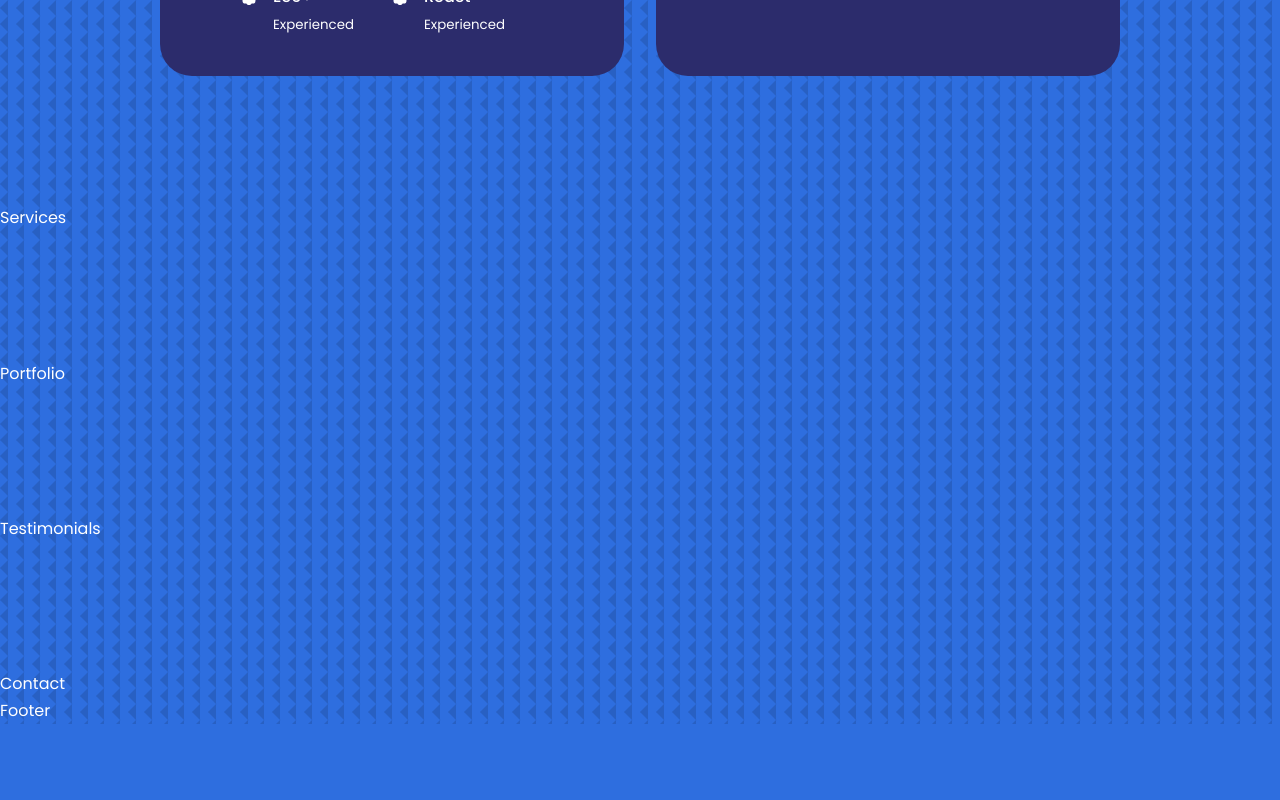
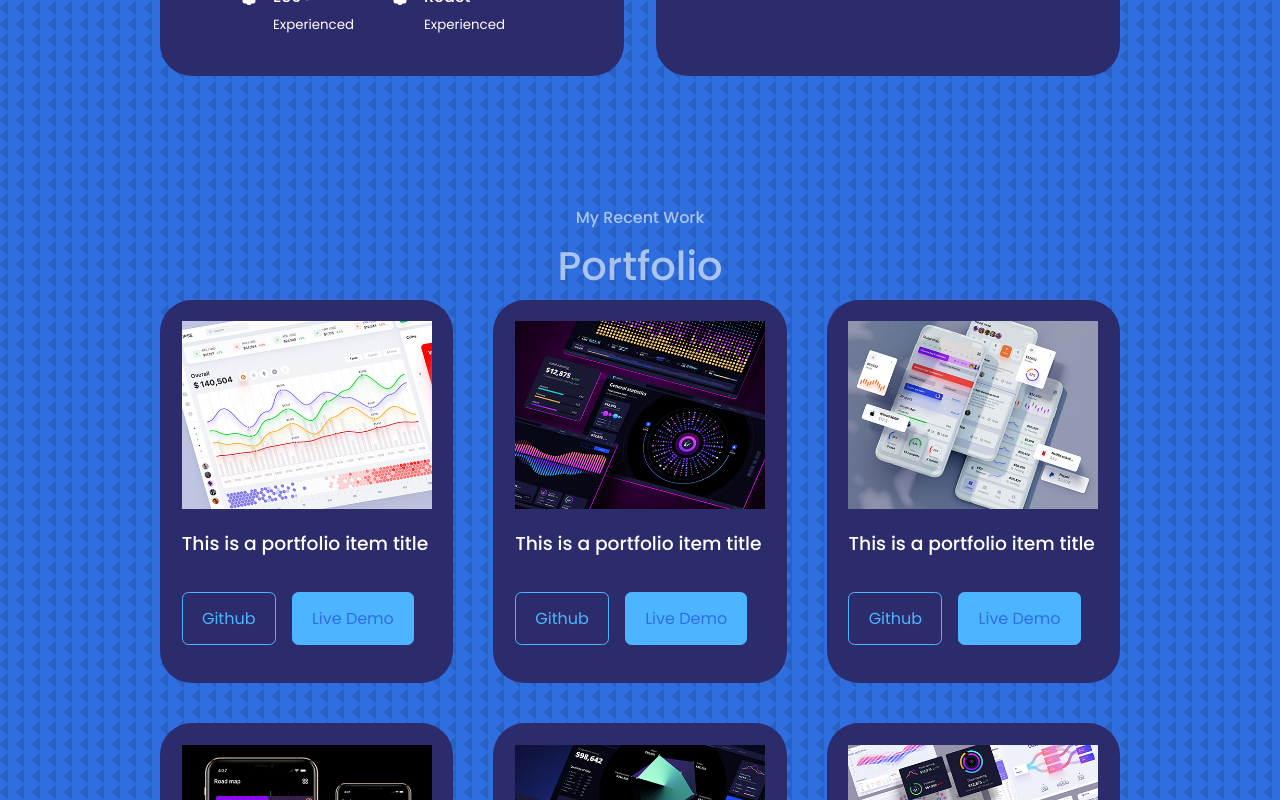
Before and after one commit to farhanf7n/react-portfolio, a React (Create React App) app: page / in a window 1280 px wide. Shown: the part 2000-2800 px from the top of the page. Before the commit the page ends 2724 px from the top, so only its background shows below. Built offline with nearby package versions, Linux system fonts and the light colour scheme.

Commit message:
finished contact section

```diff
--- a/package.json
+++ b/package.json
@@ -6,6 +6,7 @@
     "@testing-library/jest-dom": "^5.16.2",
     "@testing-library/react": "^12.1.4",
     "@testing-library/user-event": "^13.5.0",
+    "emailjs-com": "^3.2.0",
     "react": "^17.0.2",
     "react-dom": "^17.0.2",
     "react-icons": "^4.3.1",
--- a/src/App.jsx
+++ b/src/App.jsx
@@ -3,9 +3,7 @@
 import Nav from './components/nav/Nav'
 import About from './components/about/Abouts'
 import Experience from './components/experience/Experience'
-import Service from './components/services/Services'
 import Portfolio from './components/portfolio/Portfolio'
-import Testimonials from './components/testimonials/Testimonials'
 import Contact from './components/contact/Contact'
 import Footer from './components/footer/Footer'
 
@@ -16,9 +14,7 @@
       <Nav />
       <About />
       <Experience />
-      <Service />
       <Portfolio />
-      <Testimonials />
       <Contact />
       <Footer />
     </>
--- a/src/components/contact/Contact.jsx
+++ b/src/components/contact/Contact.jsx
@@ -1,9 +1,59 @@
 import React from 'react'
 import './contact.css'
+import {MdOutlineEmail} from 'react-icons/md'
+import {RiMessengerLine} from 'react-icons/ri'
+import {BsWhatsapp} from 'react-icons/bs'
+import { useRef } from 'react'
+import emailjs from 'emailjs-com';
 
 const Contact = () => {
+  const form = useRef();
+
+  const sendEmail = (e) => {
+    e.preventDefault();
+
+    emailjs.sendForm('service_72i6v0q', 'template_7j6hnfn', form.current, 'lJUdaQcvYFSLADE26')
+
+    e.target.reset()
+  };
+
   return (
-    <section id='contact'>Contact</section>
+    <section id='contact'>
+      <h4>Get In Touch</h4>
+      <h1>Contact Me</h1>
+
+      <div className="container contact__container">
+        <div className="contact__options">
+           <article className="contact__option">
+             <MdOutlineEmail className='contact__option-icon' />
+             <h4>Email</h4>
+             <h5>Farhanf7n@gmail.com</h5>
+             <a href="mailto:farhanf7n@gmail.com" target="_blank">Send a message</a>
+           </article>
+
+           <article className="contact__option">
+             <RiMessengerLine className='contact__option-icon' />
+             <h4>Messenger</h4>
+             <h5>idkfarhan</h5>
+             <a href="https://m.me/farhanf7n" target="_blank">Send a message</a>
+           </article>
+
+           <article className="contact__option">
+             <BsWhatsapp className='contact__option-icon' />
+             <h4>Whatsapp</h4>
+             <h5>+923091789249</h5>
+             <a href="https://api.whatsapp.com/send?phone=+923091789249" target="_blank">Send a message</a>
+           </article>
+        </div>
+        {/* END OF CONTACT OPTIONS */}
+        <form ref={form} onSubmit={sendEmail}>
+          <input type="text" name='name' placeholder='Your Full Name' required />
+          <input type="text" name='email' placeholder='Your Email' />
+          <textarea name="message" rows="7" placeholder='Your Message' required></textarea>
+          <button type='submit' className='btn btn-primary'>Send Message</button>
+        </form>
+      </div>
+    </section>
   )
 }
 
--- a/src/components/nav/Nav.jsx
+++ b/src/components/nav/Nav.jsx
@@ -3,7 +3,7 @@
 import {AiOutlineHome} from 'react-icons/ai'
 import {AiOutlineUser} from 'react-icons/ai'
 import {BiBook} from 'react-icons/bi'
-import {RiServiceLine} from 'react-icons/ri'
+import {FaProjectDiagram} from 'react-icons/fa'
 import {BiMessageSquareDetail} from 'react-icons/bi'
 import { useState } from 'react'
 
@@ -14,7 +14,7 @@
       <a href="#" onClick={() => setActiveNav('#')} className={activeNav === '#' ? 'active' : ''}><AiOutlineHome /></a>
       <a href="#about" onClick={() => setActiveNav('#about')} className={activeNav === '#about' ? 'active' : ''}><AiOutlineUser /></a>
       <a href="#experience" onClick={() => setActiveNav('#experience')} className={activeNav === '#experience' ? 'active' : ''}><BiBook /></a>
-      <a href="#services" onClick={() => setActiveNav('#services')} className={activeNav === '#services' ? 'active' : ''}><RiServiceLine /></a>
+      <a href="#portfolio" onClick={() => setActiveNav('#portfolio')} className={activeNav === '#portfolio' ? 'active' : ''}><FaProjectDiagram /></a>
       <a href="#contact" onClick={() => setActiveNav('#contact')} className={activeNav === '#contact' ? 'active' : ''}><BiMessageSquareDetail /></a>
     </nav>
   )
--- a/src/components/portfolio/Portfolio.jsx
+++ b/src/components/portfolio/Portfolio.jsx
@@ -1,9 +1,98 @@
 import React from 'react'
 import './portfolio.css'
+import IMG1 from '../../assets/portfolio1.jpg'
+import IMG2 from '../../assets/portfolio2.jpg'
+import IMG3 from '../../assets/portfolio3.jpg'
+import IMG4 from '../../assets/portfolio4.jpg'
+import IMG5 from '../../assets/portfolio5.png'
+import IMG6 from '../../assets/portfolio6.jpg'
 
 const Portfolio = () => {
   return (
-    <section id='portfolio'>Portfolio</section>
+    <section id='portfolio'>
+      <h4>My Recent Work</h4>
+      <h1>Portfolio</h1>
+
+      <div className="container portfolio__container">
+        <article className="portfolio__item">
+          <div className="portfolio__item-img">
+            <img src={IMG1} alt="" />
+          </div>
+
+          <h3>This is a portfolio item title</h3>
+          <div className="portfolio__item-cta">
+            <a href="https://github.com/farhanf7n/robofriends" className='btn' target='_blank'>Github</a>
+            <a href="https://github.com/farhanf7n/robofriends" className='btn btn-primary' target='_blank'>Live Demo</a>
+          </div>
+
+        </article>
+
+        <article className="portfolio__item">
+          <div className="portfolio__item-img">
+            <img src={IMG2} alt="" />
+          </div>
+
+          <h3>This is a portfolio item title</h3>
+          <div className="portfolio__item-cta">
+            <a href="https://github.com/farhanf7n/robofriends" className='btn' target='_blank'>Github</a>
+            <a href="https://github.com/farhanf7n/robofriends" className='btn btn-primary' target='_blank'>Live Demo</a>
+          </div>
+
+        </article>
+
+        <article className="portfolio__item">
+          <div className="portfolio__item-img">
+            <img src={IMG3} alt="" />
+          </div>
+
+          <h3>This is a portfolio item title</h3>
+          <div className="portfolio__item-cta">
+            <a href="https://github.com/farhanf7n/robofriends" className='btn' target='_blank'>Github</a>
+            <a href="https://github.com/farhanf7n/robofriends" className='btn btn-primary' target='_blank'>Live Demo</a>
+          </div>
+
+        </article>
+
+        <article className="portfolio__item">
+          <div className="portfolio__item-img">
+            <img src={IMG4} alt="" />
+          </div>
+
+          <h3>This is a portfolio item title</h3>
+          <div className="portfolio__item-cta">
+            <a href="https://github.com/farhanf7n/robofriends" className='btn' target='_blank'>Github</a>
+            <a href="https://github.com/farhanf7n/robofriends" className='btn btn-primary' target='_blank'>Live Demo</a>
+          </div>
+
+        </article>
+
+        <article className="portfolio__item">
+          <div className="portfolio__item-img">
+            <img src={IMG5} alt="" />
+          </div>
+
+          <h3>This is a portfolio item title</h3>
+          <div className="portfolio__item-cta">
+            <a href="https://github.com/farhanf7n/robofriends" className='btn' target='_blank'>Github</a>
+            <a href="https://github.com/farhanf7n/robofriends" className='btn btn-primary' target='_blank'>Live Demo</a>
+          </div>
+
+        </article>
+
+        <article className="portfolio__item">
+          <div className="portfolio__item-img">
+            <img src={IMG6} alt="" />
+          </div>
+
+          <h3>This is a portfolio item title</h3>
+          <div className="portfolio__item-cta">
+            <a href="https://github.com/farhanf7n/robofriends" className='btn' target='_blank'>Github</a>
+            <a href="https://github.com/farhanf7n/robofriends" className='btn btn-primary' target='_blank'>Live Demo</a>
+          </div>
+
+        </article>
+      </div>
+    </section>
   )
 }
 
--- a/src/components/portfolio/portfolio.css
+++ b/src/components/portfolio/portfolio.css
@@ -0,0 +1,55 @@
+section > h4, section > h1 {
+    text-align: center;
+    color: var(--color-light);
+}
+
+.portfolio__container {
+    display: grid;
+    grid-template-columns: repeat(3, 1fr);
+    gap: 2.5rem;
+}
+
+.portfolio__item {
+    background: var(--color-bg-variant);
+    padding: 1.3rem;
+    border-radius: 2rem;
+    border: 1px solid transparent;
+    transition: var(--transition);
+
+}
+
+.portfolio__item:hover {
+    background: var(--color-primary-variant);
+    background: transparent;
+}
+
+.portfolio__item-image {
+    border-radius: 1.5rem;
+    overflow: hidden;
+}
+
+.portfolio__item h3 {
+    margin: 1.2rem 0 2rem;
+}
+
+.portfolio__item-cta {
+    display: flex;
+    gap: 1rem;
+    margin-bottom: 1rem;
+}
+
+/*============= MEDIA QUERIES (MEIDUM DEVICES) =============*/
+@media screen and (max-width: 1024px) {
+    .portfolio__container {
+        grid-template-columns: 1fr 1fr;
+        gap: 1.2rem;
+    }
+}
+
+/*============= MEDIA QUERIES (SMALL DEVICES) =============*/
+@media screen and (max-width: 600px) {
+    .portfolio__container {
+        grid-template-columns: 1fr;
+        gap: 1rem;
+    }
+}
--- a/src/components/services/Services.jsx
+++ /dev/null
@@ -1,10 +0,0 @@
-import React from 'react'
-import './services.css'
-
-const Services = () => {
-  return (
-    <section id='services'>Services</section>
-  )
-}
-
-export default Services
--- a/src/components/testimonials/Testimonials.jsx
+++ /dev/null
@@ -1,10 +0,0 @@
-import React from 'react'
-import './testimonials.css'
-
-const Testimonials = () => {
-  return (
-    <section id='testimonials'>Testimonials</section>
-  )
-}
-
-export default Testimonials
```
Also changed, not shown: src/components/contact/contact.css (+77 -0 lines), src/assets/robofriendss.png (added), src/components/services/services.css (deleted), src/components/testimonials/testimonials.css (deleted), 1 other file (tests, documents, lock files or other folders).
